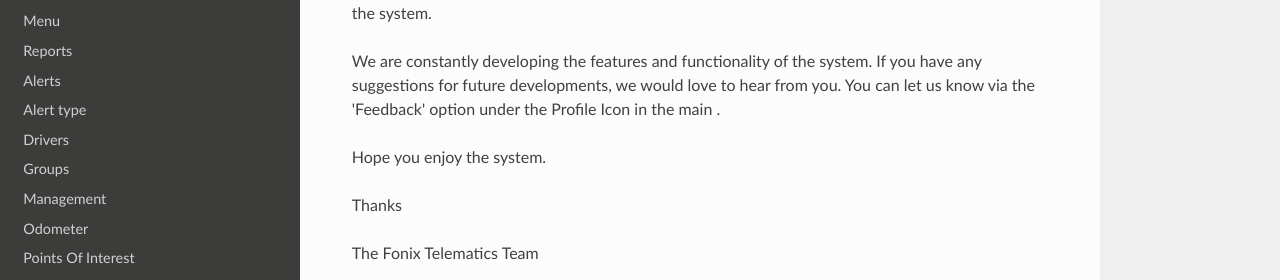
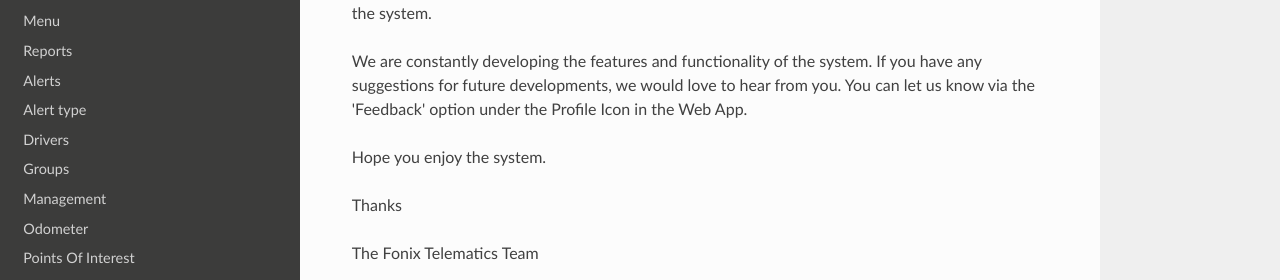
Before and after one commit to fonixtelematics/user-manual, an MkDocs documentation site: the page built from docs/intro.md, in a window 1280 px wide. Shown: the part 278-558 px from the top of the page. Built offline with MkDocs 1.6.1, drawn with Linux system fonts in a browser that asks for light colours; nearby versions of some CDN libraries; some of the changed lines change nothing that is shown.

Commit message:
docs/intro.md updated from https://stackedit.io/

```diff
--- a/docs/intro.md
+++ b/docs/intro.md
@@ -4,7 +4,7 @@
 
 Thanks for taking time to look at the Fonix Telematics user guide. Hopefully we will cover everything in this guide but if, for any reason, you can find what you are looking for then please do contact your managing partner via the details in the 'Support' option under the profile tab within the system.
 
-We are constantly developing the features and functionality of the system. If you have any suggestions for future developments, we would love to hear from you. You can let us know via the 'Feedback' option under the Profile Icon in the main .
+We are constantly developing the features and functionality of the system. If you have any suggestions for future developments, we would love to hear from you. You can let us know via the 'Feedback' option under the Profile Icon in the Web App.
 
 Hope you enjoy the system.
 
@@ -12,6 +12,6 @@
 
 The Fonix Telematics Team
 <!--stackedit_data:
-eyJoaXN0b3J5IjpbODMzODk5NTY1LC0yMDg4MjMwMjI2LC0yMD
-AxMzAxOTY5LC0xNTI5NjUxMDA4XX0=
+eyJoaXN0b3J5IjpbLTE3NzQyNDk1MDUsLTIwODgyMzAyMjYsLT
+IwMDEzMDE5NjksLTE1Mjk2NTEwMDhdfQ==
 -->
```
